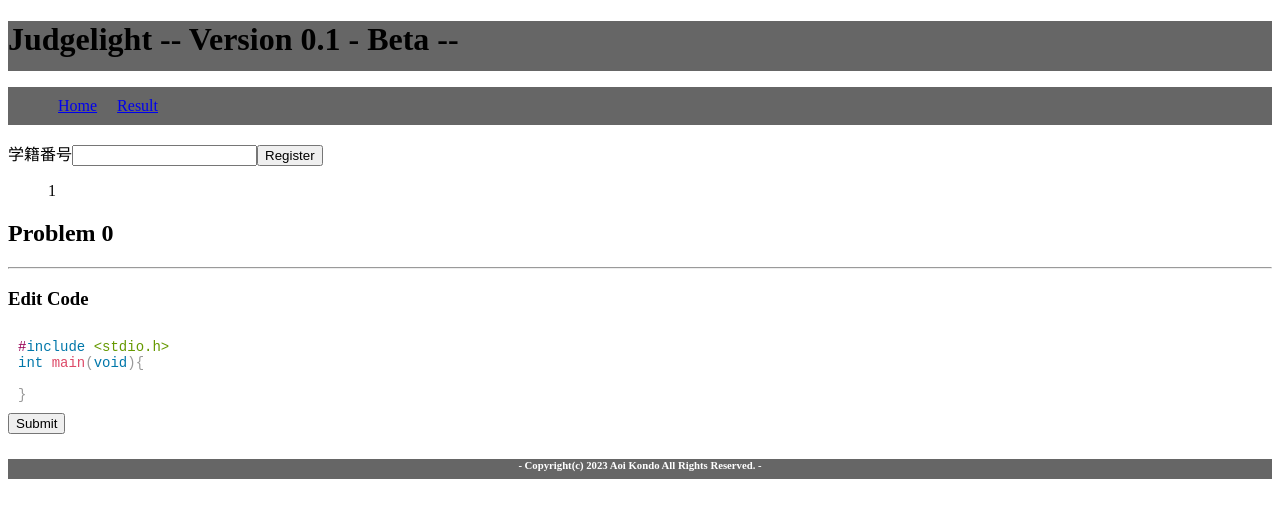
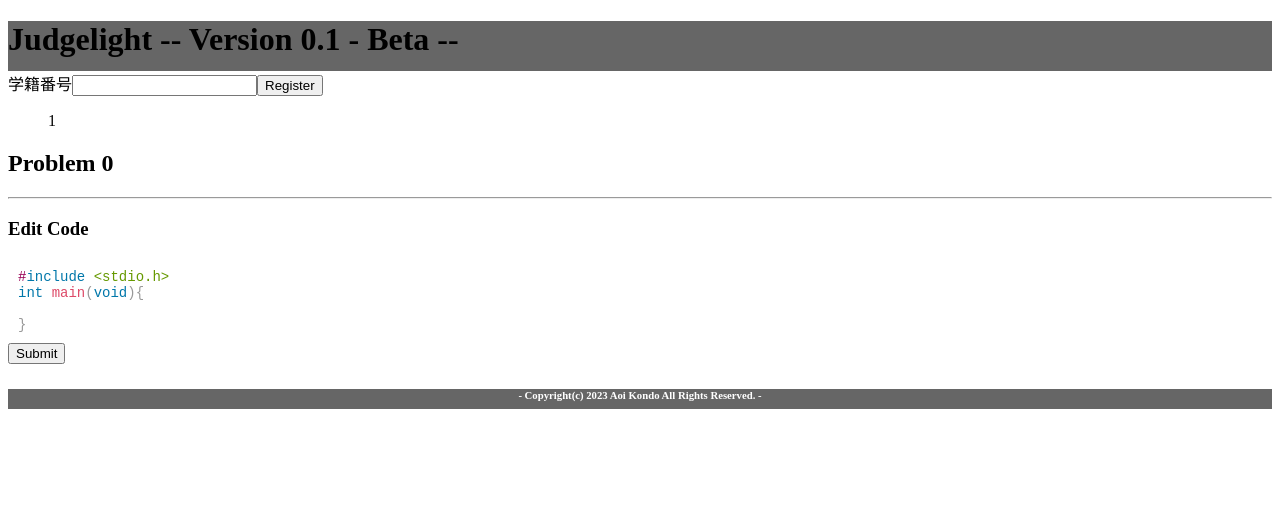
Before and after one commit to admidori/judgelight, a Next.js app in the folder frontend/: page / in a window 1280 px wide. Shown: the top 518 px of the page. Built offline with nearby package versions, Linux system fonts and the light colour scheme; no server answers.

Commit message:
Refactoring

```diff
--- a/frontend/src/pages/index.tsx
+++ b/frontend/src/pages/index.tsx
@@ -12,7 +12,6 @@ class Index extends React.Component {
         return (
             <div>
             <Header />
-            <Menubar />
             <Login />
             <Problem />
             <hr></hr>
```
Also changed, not shown: frontend/src/components/common/menubar/menubar.tsx (line endings or trailing spaces).
